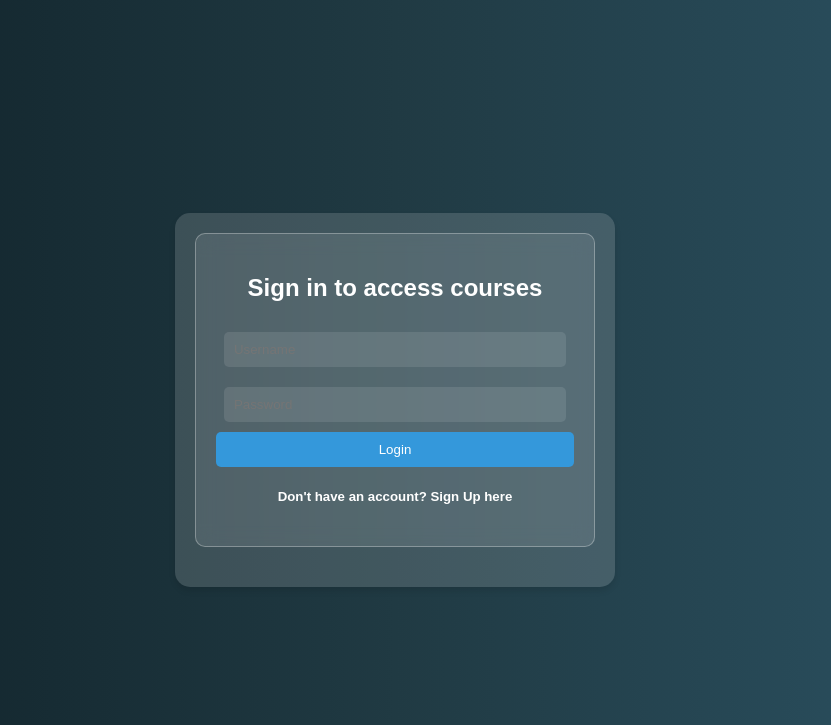
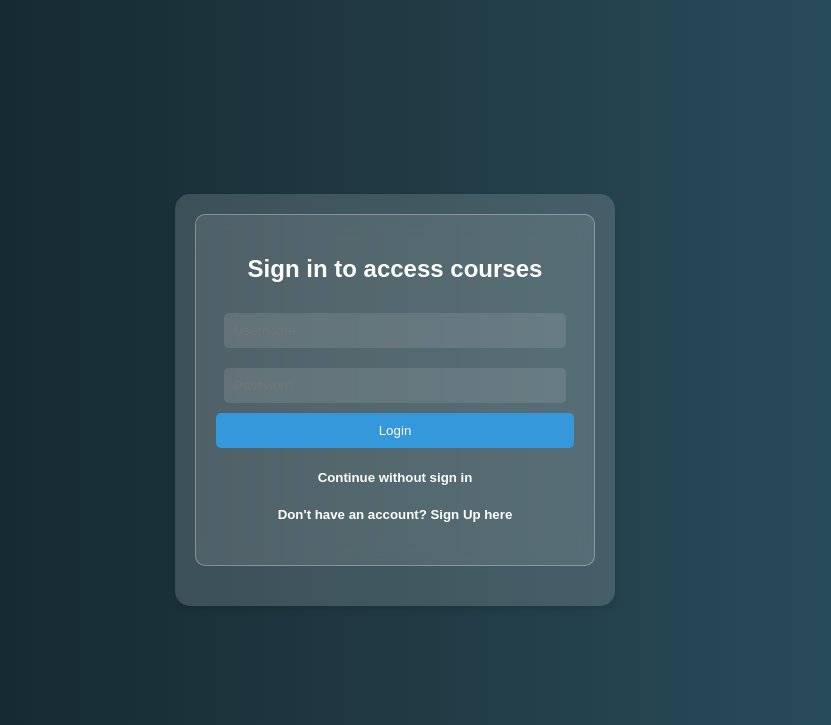
Before and after one commit to shivaneshwaran/JUPI-LEARN, a Flask app: page /login in a window 1280 px wide. Shown: the top 725 px of the page, without its empty margins (245-1076 px from the left). Run offline with Flask 3, Linux system fonts and the light colour scheme.

Commit message:
modified:   __pycache__/backend.cpython-38.pyc 	modified:   app.py 	deleted:    db.sqlite3 	modified:   templates/login.html

```diff
--- a/app.py
+++ b/app.py
@@ -35,6 +35,8 @@ def course():
 def api_signup():
 	if backend.validate_signup(request.form):
 		return redirect("/login")
+	else:
+		return redirect("/login")
 
 if __name__ == '__main__':
 	app.run(host="0.0.0.0", port=80, debug=True)
--- a/templates/login.html
+++ b/templates/login.html
@@ -93,6 +93,7 @@
 			<input type="text" placeholder="Username" required>
 			<input type="password" placeholder="Password" required>
 			<button type="submit">Login</button>
+			<h5><a href="/course" style="color: #ffffff;text-decoration:none">Continue without sign in</a></h5>
 		</form>
 		<h5><a href="/signup" style="color: #ffffff;text-decoration:none">Don't have an account? Sign Up here</a></h5>
 	</div>
```
Also changed, not shown: db.sqlite3 (deleted).
